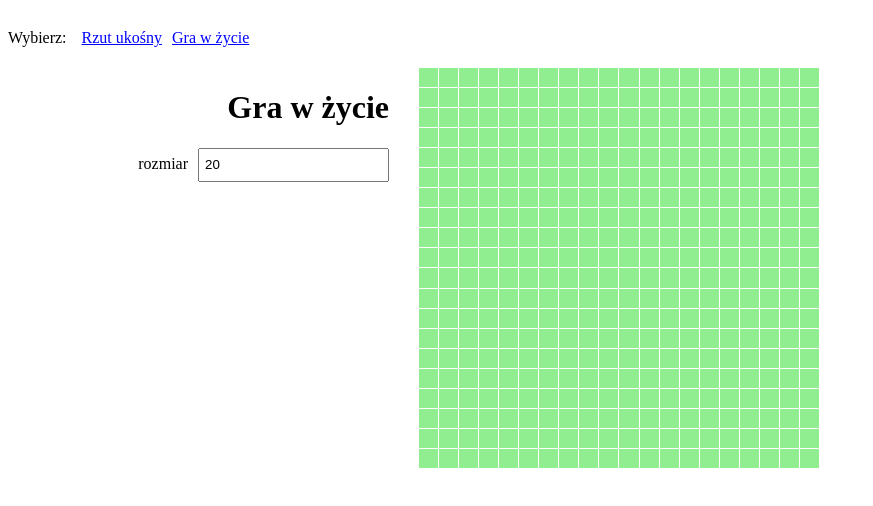
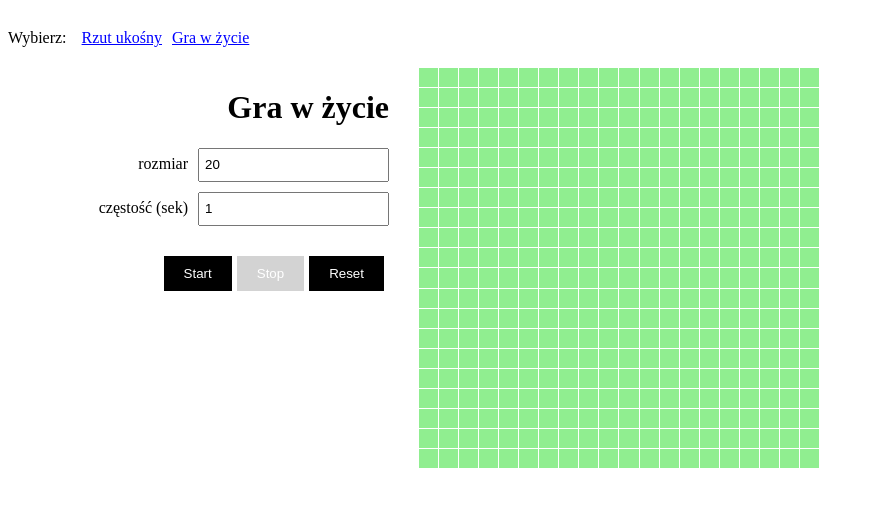
Before and after one commit to rpoltorak/simulations, a React (Create React App) app: page /game-of-life in a window 1280 px wide. Shown: the top 506 px of the page, without its empty margins (0-873 px from the left). Built offline with nearby package versions, Linux system fonts and the light colour scheme.

Commit message:
Add basic game of live mechanism without conditions

```diff
--- a/src/GameOfLife.js
+++ b/src/GameOfLife.js
@@ -1,13 +1,15 @@
 import React, { useState, useEffect } from "react";
 import "./GameOfLife.css";
+import useInterval from "./useInterval";
 
 const CELL_SIZE = 20;
-const BOARD_SIZE = 20;
 
 function GameOfLife() {
-  const [boardSize, setBoardSize] = useState(BOARD_SIZE);
+  const [boardSize, setBoardSize] = useState(20);
   const [model, setModel] = useState([]);
   const [cells, setCells] = useState([]);
+  const [isRunning, setIsRunning] = useState(false);
+  const [frequency, setFrequency] = useState(1);
 
   const createModel = () => {
     let model = [];
@@ -35,6 +37,10 @@ function GameOfLife() {
   };
 
   const toggleCell = (x, y) => {
+    if (isRunning) {
+      return;
+    }
+
     const updatedModel = [
       ...model.slice(0, x),
       [...model[x].slice(0, y), !model[x][y], ...model[x].slice(y + 1)],
@@ -44,10 +50,60 @@ function GameOfLife() {
     setModel(updatedModel);
   };
 
-  useEffect(() => {
+  const isFilled = (x, y) => {
+    return model[x] && model[x][y];
+  };
+
+  const calculateNeighbours = (x, y) => {
+    let amount = 0;
+
+    if (isFilled(x - 1, y - 1)) amount++;
+    if (isFilled(x, y - 1)) amount++;
+    if (isFilled(x + 1, y - 1)) amount++;
+    if (isFilled(x - 1, y)) amount++;
+    if (isFilled(x + 1, y)) amount++;
+    if (isFilled(x - 1, y + 1)) amount++;
+    if (isFilled(x, y + 1)) amount++;
+    if (isFilled(x + 1, y + 1)) amount++;
+
+    return amount;
+  };
+
+  const runIteration = () => {
+    const updatedModel = model.map(items =>
+      items.map(item => {
+        // const neighbours = calculateNeighbours(x, y);
+        return !item;
+      })
+    );
+
+    setModel(updatedModel);
+  };
+
+  const start = () => {
+    setIsRunning(true);
+  };
+
+  const stop = () => {
+    setIsRunning(false);
+
+    clearInterval(intervalRef.current);
+  };
+
+  const reset = () => {
+    setIsRunning(false);
     setModel(createModel());
     setCells(createCells());
+  };
+
+  useEffect(() => {
+    reset();
   }, [boardSize]);
+
+  const intervalRef = useInterval(
+    runIteration,
+    isRunning ? frequency * 1000 : null
+  );
 
   return (
     <div className="sim">
@@ -61,10 +117,31 @@ function GameOfLife() {
               type="number"
               value={boardSize}
               onChange={event => setBoardSize(Number(event.target.value))}
-              disabled={false}
+              disabled={isRunning}
+            />
+          </div>
+          <div className="sim-row">
+            <label>częstość (sek)</label>
+            <input
+              className="text-input"
+              type="number"
+              value={frequency}
+              onChange={event => setFrequency(Number(event.target.value))}
+              disabled={isRunning}
             />
           </div>
         </form>
+        <div className="sim-buttons">
+          <button className="button" onClick={start} disabled={isRunning}>
+            Start
+          </button>
+          <button className="button" onClick={stop} disabled={!isRunning}>
+            Stop
+          </button>
+          <button className="button" onClick={reset} disabled={isRunning}>
+            Reset
+          </button>
+        </div>
       </div>
       <div
         className="board"
--- /dev/null
+++ b/src/useInterval.js
@@ -0,0 +1,25 @@
+import { useRef, useEffect } from "react";
+
+function useInterval(callback, delay) {
+  const intervalRef = useRef();
+  const callbackRef = useRef(callback);
+
+  useEffect(() => {
+    callbackRef.current = callback;
+  }, [callback]);
+
+  useEffect(() => {
+    if (typeof delay === "number") {
+      intervalRef.current = window.setInterval(
+        () => callbackRef.current(),
+        delay
+      );
+
+      return () => window.clearInterval(intervalRef.current);
+    }
+  }, [delay]);
+
+  return intervalRef;
+}
+
+export default useInterval;
```
